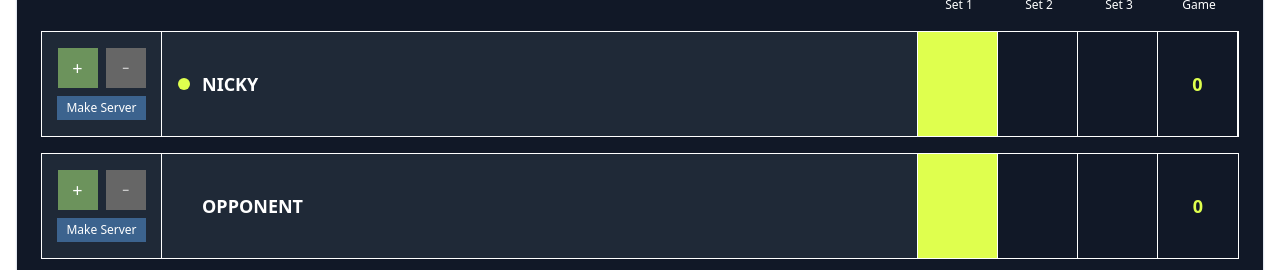
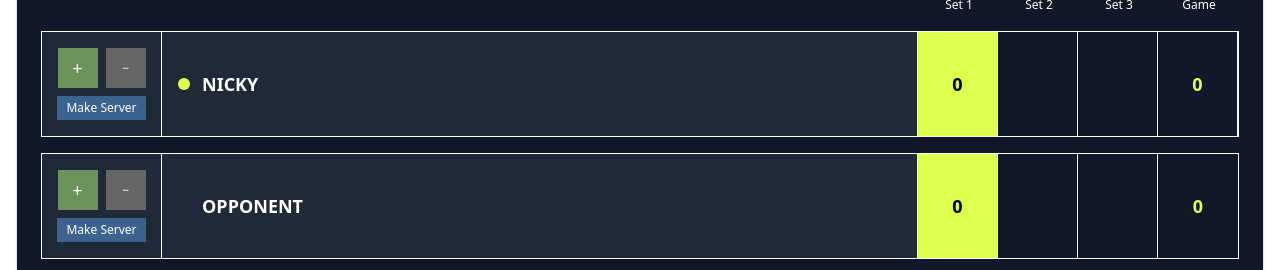
Before and after one commit to paulcham/tennis-score-sharer, a React (Create React App) app: page / in a window 1280 px wide. Both pictures are taken after a click on the button "Start Scoring Test". Shown: the part 162-432 px from the top of the page. Built offline with nearby package versions, Linux system fonts and the light colour scheme.

Commit message:
Refine Scoreboard component styling for completed sets to reflect winner/loser status; update text colors and background based on match outcomes for better visual clarity.

```diff
--- a/src/components/scoring/Scoreboard.tsx
+++ b/src/components/scoring/Scoreboard.tsx
@@ -86,11 +86,17 @@ const Scoreboard: React.FC<ScoreboardProps> = ({
       let cellStyle: React.CSSProperties = { borderColor: TENNIS_COLORS.WHITE };
 
       if (isComplete) {
-        // Completed sets: light grey text, no background
-        setStyle = { color: TENNIS_COLORS.LIGHT_GREY };
+        // Completed sets: use winner/loser styling
         if (set?.winner === 'player1') {
-          // Winner gets medium-dark background
+          // Player 1 won this set - white text with dark background
+          setStyle = { color: TENNIS_COLORS.WHITE };
           cellStyle = { ...cellStyle, backgroundColor: TENNIS_COLORS.MEDIUM_DARK_GREY };
+        } else if (set?.winner === 'player2') {
+          // Player 1 lost this set - light grey text, no background
+          setStyle = { color: TENNIS_COLORS.LIGHT_GREY };
+        } else {
+          // No winner determined yet - white text
+          setStyle = { color: TENNIS_COLORS.WHITE };
         }
       } else if (isCurrentSet) {
         // Active set: yellow background, black text
@@ -110,7 +116,7 @@ const Scoreboard: React.FC<ScoreboardProps> = ({
 
       columns.push({
         key: i,
-        content: hasStarted ? (
+        content: (hasStarted || isCurrentSet) ? (
           <>
             <div className={setClass} style={setStyle}>
               {formatSetScore(sets[i]?.player1Games || 0, true)}
@@ -143,11 +149,17 @@ const Scoreboard: React.FC<ScoreboardProps> = ({
       let cellStyle: React.CSSProperties = { borderColor: TENNIS_COLORS.WHITE };
 
       if (isComplete) {
-        // Completed sets: light grey text, no background
-        setStyle = { color: TENNIS_COLORS.LIGHT_GREY };
+        // Completed sets: use winner/loser styling
         if (set?.winner === 'player2') {
-          // Winner gets medium-dark background
+          // Player 2 won this set - white text with dark background
+          setStyle = { color: TENNIS_COLORS.WHITE };
           cellStyle = { ...cellStyle, backgroundColor: TENNIS_COLORS.MEDIUM_DARK_GREY };
+        } else if (set?.winner === 'player1') {
+          // Player 2 lost this set - light grey text, no background
+          setStyle = { color: TENNIS_COLORS.LIGHT_GREY };
+        } else {
+          // No winner determined yet - white text
+          setStyle = { color: TENNIS_COLORS.WHITE };
         }
       } else if (isCurrentSet) {
         // Active set: yellow background, black text
@@ -167,7 +179,7 @@ const Scoreboard: React.FC<ScoreboardProps> = ({
 
       columns.push({
         key: i,
-        content: hasStarted ? (
+        content: (hasStarted || isCurrentSet) ? (
           <>
             <div className={setClass} style={setStyle}>
               {formatSetScore(sets[i]?.player2Games || 0, false)}
```
